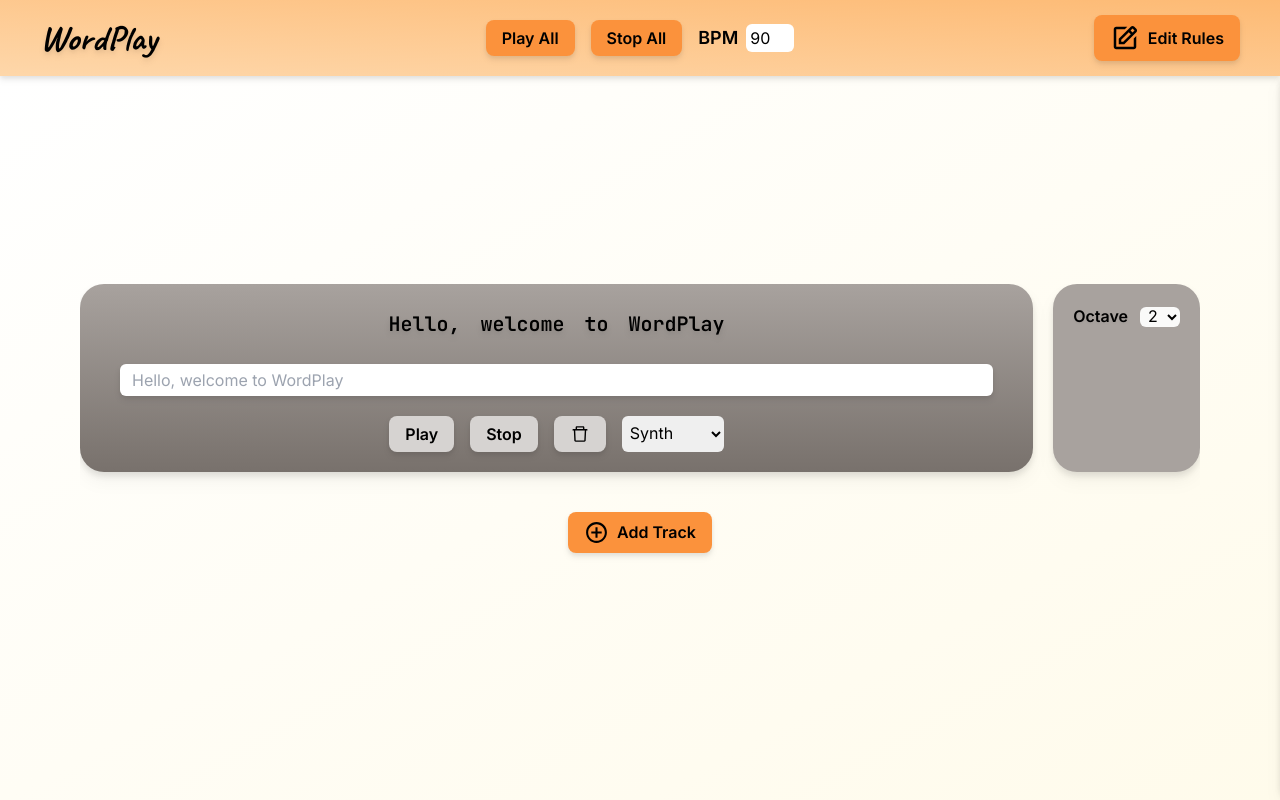
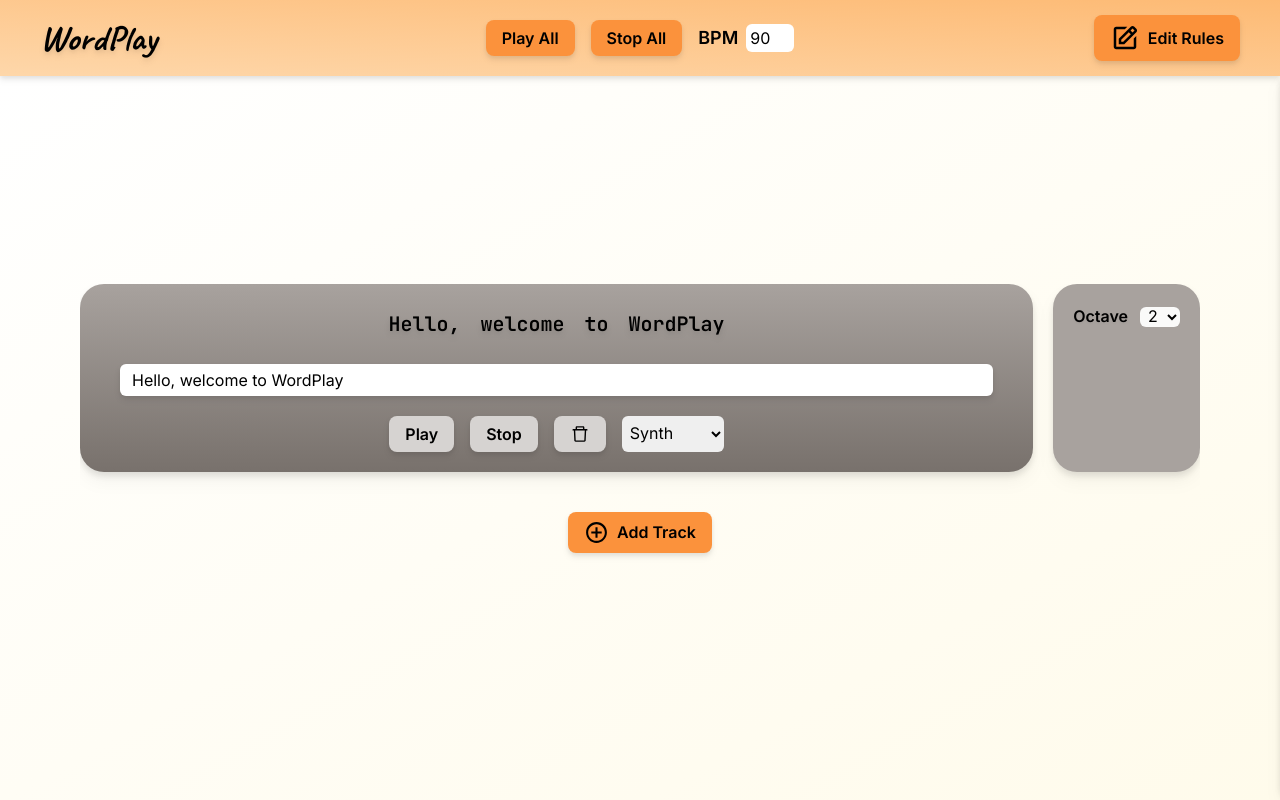
Before and after one commit to antonwallstedt/wordplay, a React (Vite) app: page / in a window 1280 px wide. Shown: the top 800 px of the page. Built offline with nearby package versions, Linux system fonts and the light colour scheme; what tw-elements would draw is missing.

Commit message:
Change input field to use value instead of placeholder

```diff
--- a/src/presentational/Track.jsx
+++ b/src/presentational/Track.jsx
@@ -26,7 +26,7 @@ const Track = ({
         <input
           className="mt-5 w-full rounded-md p-1 indent-2 drop-shadow-md"
           maxLength="80"
-          placeholder={displayText}
+          value={displayText}
           onChange={handleChange}
         />
         <div className="float-left mt-5 flex gap-4">
```
